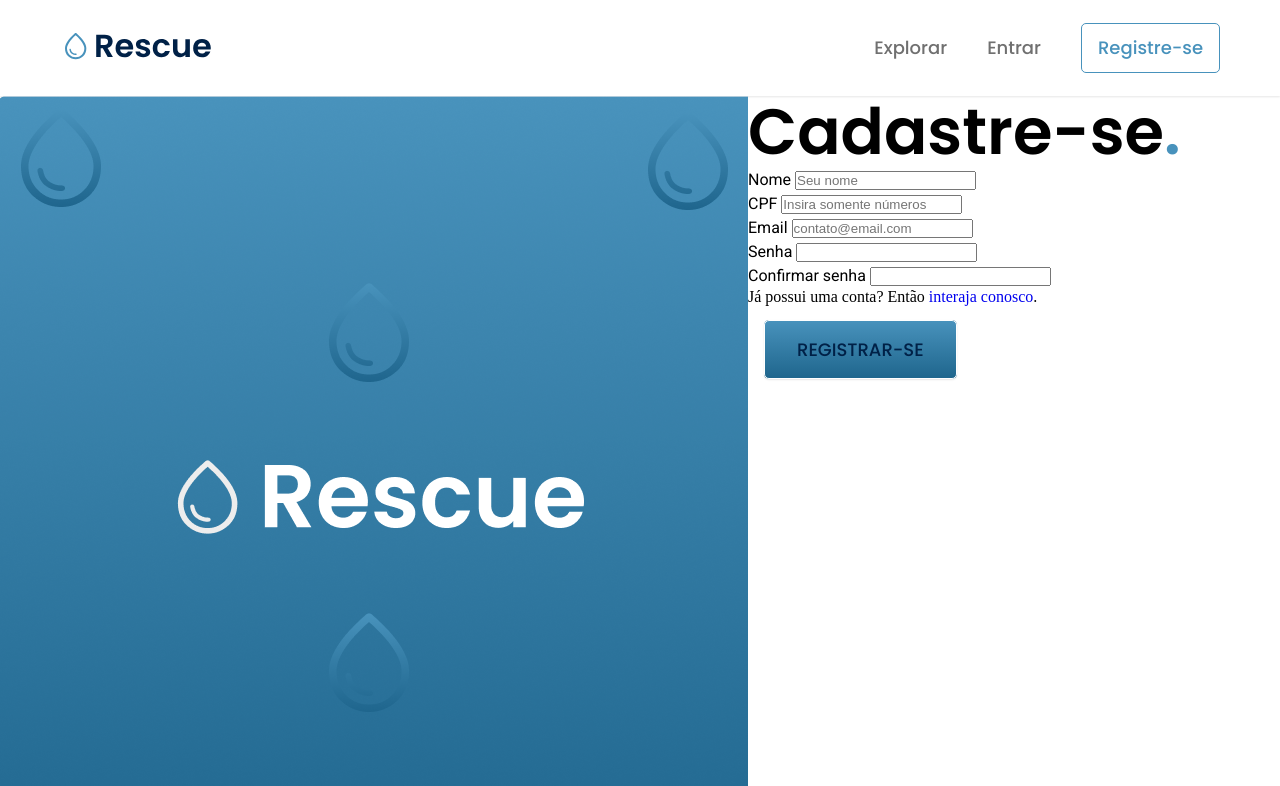
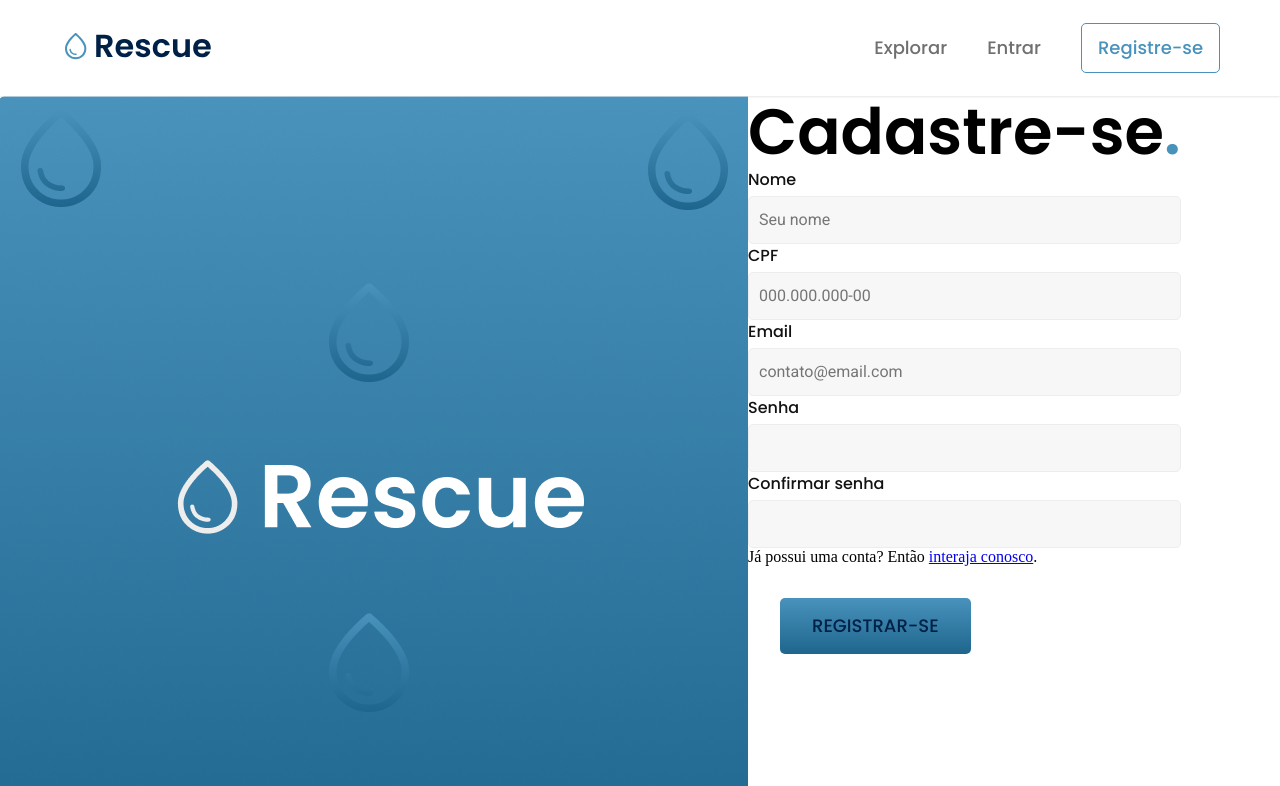
Before and after one commit to i4n-v/Rescue, a Svelte app in the folder front-end/: page /cadastro in a window 1280 px wide. Shown: the top 786 px of the page. Built offline with nearby package versions, Linux system fonts and the light colour scheme.

Commit message:
Cadastro.svelte atualizado
Cadastro.svelte atualizado com os novos componentes.

```diff
--- a/front-end/src/App.svelte
+++ b/front-end/src/App.svelte
@@ -1,7 +1,7 @@
 <script>
   import { Router, Route } from "svelte-routing";
   import { Home, Cadastro } from "./pages";
-  import { Header, Footer, Wrapper } from "./components/";
+  import { Header, Footer, Wrapper, FormInput } from "./components/";
   export let urlRouter = window.location.pathname;
 </script>
 
--- /dev/null
+++ b/front-end/src/components/Buttons/SubmitButton.svelte
@@ -0,0 +1,30 @@
+<script>
+  export let onSubmit = () => {};
+</script>
+
+<button
+  class="submit-button"
+  on:click={(event) => {
+    event.preventDefault();
+    onSubmit();
+  }}
+>
+  <slot />
+</button>
+
+<style>
+  .submit-button {
+    font: var(--poppins-m);
+    color: var(--p05);
+    border-radius: 5px;
+    border: none;
+    background: var(--gdr01);
+    padding: 16px 32px;
+    transition: 0.3s ease-in-out;
+    cursor: pointer;
+  }
+
+  .submit-button:hover {
+    color: var(--w);
+  }
+</style>
--- /dev/null
+++ b/front-end/src/components/FormInput/FormInput.svelte
@@ -0,0 +1,86 @@
+<script>
+  // Atributes
+  export let id = "";
+  export let type = "text";
+  export let placeholder = "";
+  export let className = "";
+  export let disabled = false;
+  export let required = false;
+  export let maxlength = false;
+  export let label = "Label";
+  export let value = null;
+  export let error = null;
+
+  // Events
+  export let setValue = () => {};
+</script>
+
+<div class="field-container">
+  <label class="label-form" for={id}>
+    {label}
+    <span>{required ? "*" : ""}</span>
+  </label>
+  <input
+    {id}
+    name={id}
+    {type}
+    {placeholder}
+    {value}
+    {disabled}
+    {maxlength}
+    class={`field-form ${className}`}
+    on:keypress={({ target }) => setValue(target.value)}
+    on:change={({ target }) => setValue(target.value)}
+    on:blur={({ target }) => setValue(target.value)}
+  />
+  {#if !!error}
+    <p>{error}</p>
+  {/if}
+</div>
+
+<style>
+  .field-container {
+    display: flex;
+    flex-direction: column;
+    gap: 4px;
+  }
+
+  .field-form {
+    min-width: 250px;
+    min-height: 48px;
+    padding: 0px 10px;
+    background: var(--c01);
+    border: 1px solid var(--c02);
+    border-radius: 5px;
+    font: var(--roboto-s);
+    color: var(--c07);
+    transition: 0.3s;
+  }
+
+  .firld-form::placeholder {
+    font: var(--roboto-s);
+    color: var(--c07);
+  }
+
+  .field-form:focus,
+  .field-form:hover {
+    outline: none;
+    border-color: var(--p02);
+    box-shadow: 0px 0px 0px 2px var(--p01);
+  }
+
+  .label-form {
+    font: var(--poppins-s);
+    font-weight: 500;
+    color: var(--c11);
+  }
+
+  .label-form > span {
+    color: var(--v02);
+  }
+
+  .field-container > p {
+    font: var(--roboto-xs);
+    color: var(--v03);
+  }
+</style>
--- a/front-end/src/components/Link/Link.svelte
+++ b/front-end/src/components/Link/Link.svelte
@@ -7,9 +7,3 @@
 <a {href} use:link class={className}>
   <slot />
 </a>
-
-<style>
-  a {
-    text-decoration: none;
-  }
-</style>
--- a/front-end/src/components/index.js
+++ b/front-end/src/components/index.js
@@ -4,7 +4,9 @@ import Wrapper from "./Wrapper/Wrapper.svelte";
 import Link from "./Link/Link.svelte";
 import OutlinedButton from "./Buttons/OutlinedButton.svelte";
 import UnderlineButton from "./Buttons/UnderlineButton.svelte";
+import SubmitButton from "./Buttons/SubmitButton.svelte";
 import Dropdown from "./Dropdown/Dropdown.svelte";
+import FormInput from "./FormInput/FormInput.svelte";
 
 export {
   Header,
@@ -14,4 +16,6 @@ export {
   OutlinedButton,
   UnderlineButton,
   Dropdown,
+  FormInput,
+  SubmitButton,
 }
--- a/front-end/src/pages/Cadastro/Cadastro.svelte
+++ b/front-end/src/pages/Cadastro/Cadastro.svelte
@@ -1,174 +1,188 @@
 <!-- código JavaScript -->
 <script>
-
-import { Link } from "../../components/";
-import Button from "../../components/Buttons/BlueButton.svelte";
+  import { Link, FormInput, SubmitButton } from "../../components/";
+  import { validate, cpfMask, cnpjMask } from "../../scripts/validateForm";
 
 
-  // a variável irá guardar as informações preenchidas no form pelo usuário
-  let newUser = {
-    nome: '',
-    cpf: '',
-    email: '',
-    pwd: '',
-    confPwd: ''
-  };
-
-  // caso ocorra erros, os objetos dessa variável serão preenchidas e,
-  // consequentemente, irá alertar ao usuário sobre o erro
-  let erros = {
-    nome: '',
-    cpf: '',
-    email: '',
-    pwd: '',
-    confPwd: ''
-  };
-  let validar = false;
-
-  function submit() {
-    validar = true;
-
-    // se uma das checagens falhar, a validação será cancelada e
-    // uma mensagem de erro será emitida
-
-    // nome
-    let nomeSplit = newUser.nome.split("");
-    let nomeEspacamento = false;
-    nomeSplit.forEach(function (nome) {
-      if(nome === " ") {
-        nomeEspacamento = true;
+  let nome = {
+    value: "",
+    error: null
   }
-    })
-
-    if (newUser.nome.trim().length < 1) {
-      validar = false;
-      erros.nome = 'Insira seu nome.'
-    } else if (nomeEspacamento == false) {
-      validar = false;
-      erros.nome = 'Insira seu nome e sobrenome.'
-    } else if (newUser.nome.trim().length < 5) {
-      validar = false;
-      erros.nome = 'Caracteres insuficientes.'
-    } else {
-      erros.nome = ''
+  let cpf = {
+    value: "",
+    error: null
   }
-    // cpf
-    if (newUser.cpf.trim().length < 1) {
-      validar = false;
-      erros.cpf = 'Insira seu CPF.'
-    } else if (newUser.cpf.trim().length != 11) {
-      validar = false;
-      erros.cpf = 'Insira um CPF válido de 11(onze) dígitos.'
-    } else {
-      erros.cpf = ''
+  let email = {
+    value: "",
+    error: null
   }
-    // email
-    if (newUser.email.trim().length < 1) {
-      validar = false;
-      erros.email = 'Insira seu Email.'
-    } else {
-      erros.email = ''
+  let senha = {
+    value: "",
+    error: null
   }
-    // pwd
-    if (newUser.pwd.trim().length < 1) {
-      validar = false;
-      erros.pwd = 'Insira sua senha.'
-    } else if (newUser.pwd.length < 8) {
-      validar = false;
-      erros.pwd = 'A senha deve conter pelo menos 8 dígitos.'
-    } else {
-      erros.pwd = ''
-    }
-    // confPwd
-    if (newUser.pwd != newUser.confPwd) {
-      validar = false;
-      erros.confPwd = 'As senhas não batem.'
-    } else {
-      erros.confPwd = ''
+  let confSenha = {
+    value: "",
+    error: null
   }
 
-    // validar e criar cadastro
-    if (validar) {
-      console.log(newUser);
+  let newUser = {
+    nome: {
+      value: "",
+      error: null
+    },
+    cpf: {
+      value: "",
+      error: null
+    },
+    email: {
+      value: "",
+      error: null
+    },
+    senha: {
+      value: "",
+      error: null
+    },
+    confSenha: {
+      value: "",
+      error: null
     }
   }
 
 
+  function handleSubmit() {
+    if(
+      validate(newUser.nome.value, "nome").valide &&
+      validate(newUser.cpf.value, "cpf").valide &&
+      validate(newUser.email.value, "email").valide &&
+      validate(newUser.senha.value, "password").valide &&
+      newUser.senha.value === newUser.confSenha.value
+      ){
+
+        console.log(
+          newUser.nome.value,
+          newUser.cpf.value,
+          newUser.email.value,
+          newUser.senha.value
+          );
+    }
+  }
 </script>
-
 
 <!-- código HTML -->
 <main>
   <div class="img-container">
-    <img src="/src/assets/img/aside-logo.png" alt="Logo da Rescue">
+    <img src="/src/assets/img/aside-logo.png" alt="Logo da Rescue" />
   </div>
 
   <div class="form-container">
     <h1 class="titulo">Cadastre-se<span class="dot">.</span></h1>
 
-    <!-- Lista do formulário -->
-
     <form>
       <div class="form-field">
-        <label for="nome">Nome</label>
-        <input type="text" id="nome" placeholder="Seu nome" autocomplete="off" bind:value={newUser.nome}>
-        <div class="error">{ erros.nome }</div>
+        <FormInput
+          id="nome"
+          type="text"
+          label="Nome"
+          placeholder="Seu nome"
+          value={newUser.nome.value}
+          error={newUser.nome.error}
+          setValue={(value) => {
+            newUser.nome = {
+              value: value,
+              error: validate(value, "nome").describe
+            };
+          }}
+        />
       </div>
       <div class="form-field">
-        <label for="cpf">CPF</label>
-        <input type="text" id="cpf" placeholder="Insira somente números" autocomplete="off" bind:value={newUser.cpf}>
-        <div class="error">{ erros.cpf }</div>
+        <FormInput
+          id="cpf"
+          type="text"
+          label="CPF"
+          placeholder="000.000.000-00"
+          maxlength="14"
+          value={newUser.cpf.value}
+          error={newUser.cpf.error}
+          setValue={(value) => {
+            newUser.cpf = {
+              value: cpfMask(value),
+              error: validate(value, "cpf").describe
+            };
+          }}
+        />
       </div>
       <div class="form-field">
-        <label for="email">Email</label>
-        <input type="email" id="email" placeholder="contato@email.com" autocomplete="off" bind:value={newUser.email}>
-        <div class="error">{ erros.email }</div>
+        <FormInput
+          id="email"
+          type="text"
+          label="Email"
+          placeholder="contato@email.com"
+          value={newUser.email.value}
+          error={newUser.email.error}
+          setValue={(value) => {
+            newUser.email = {
+              value: value,
+              error: validate(value, "email").describe
+            };
+          }}
+        />
       </div>
       <div class="form-field">
-        <label for="senha">Senha</label>
-        <input type="password" id="senha" autocomplete="off" bind:value={newUser.pwd}>
-        <div class="error">{ erros.pwd }</div>
+        <FormInput
+          id="senha"
+          type="password"
+          label="Senha"
+          value={newUser.senha.value}
+          error={newUser.senha.error}
+          setValue={(value) => {
+            newUser.senha = {
+              value: value,
+              error: validate(value, "password").describe
+            };
+          }}
+        />
       </div>
       <div class="form-field">
-        <label for="confSenha">Confirmar senha</label>
-        <input type="password" id="confSenha" autocomplete="off" bind:value={newUser.confPwd}>
-        <div class="error">{ erros.confPwd }</div>
+        <FormInput
+          id="confSenha"
+          type="password"
+          label="Confirmar senha"
+          value={newUser.confSenha.value}
+          error={newUser.confSenha.error}
+          setValue={(value) => {
+            newUser.confSenha = {
+              value: value,
+              error: validate(value, "password").describe
+            };
+          }}
+        />
       </div>
-      <p>Já possui uma conta? Então <Link href="/login">interaja conosco</Link>.</p>
-    <div class="botao" on:click={submit}>
-      <Button>REGISTRAR-SE</Button>
+      <p>
+        Já possui uma conta? Então <Link href="/login">interaja conosco</Link>.
+      </p>
+      <div class="botao">
+        <SubmitButton
+          onSubmit={handleSubmit}
+        >
+          REGISTRAR-SE
+        </SubmitButton>
       </div>
     </form>
-
   </div>
-
 </main>
-
-
 
 <!-- código CSS -->
 <style>
-
   main {
     display: flex;
-    flex-direction: row;
-    height: 100%;
-    margin: 0;
-  }
-  label {
-    font: var(--roboto-s);
   }
   .titulo {
     font: var(--poppins-xxl);
   }
   .dot {
-    color: #4892BC;
+    color: #4892bc;
   }
   .botao {
-    margin-top: 2rem;
-  }
-  .error{
-    font: var(--roboto-xs);
-    color: #C65454;
+    margin: 2rem;
   }
 </style>
--- /dev/null
+++ b/front-end/src/scripts/validateForm.js
@@ -0,0 +1,85 @@
+function cpfMask(cpf) {
+  const splitedCpf = cpf.replace(/\W/g, "").split("");
+  let formatedCpf = "";
+
+  splitedCpf.forEach((num, index) => {
+    if (index === 3 || index === 6) {
+      formatedCpf += "." + num;
+    } else if (index === 9) {
+      formatedCpf += "-" + num;
+    } else {
+      formatedCpf += num;
+    }
+  });
+
+  return formatedCpf;
+}
+
+function cnpjMask(cnpj) {
+  const splitedCnpj = cnpj.replace(/\W/g, "").split("");
+  let formatedCnpj = "";
+
+  splitedCnpj.forEach((num, index) => {
+    if (index === 2 || index === 5) {
+      formatedCnpj += "." + num;
+    } else if (index === 8) {
+      formatedCnpj += "/" + num;
+    } else if (index === 12) {
+      formatedCnpj += "-" + num;
+    } else {
+      formatedCnpj += num;
+    }
+  });
+
+  return formatedCnpj;
+}
+
+const validate = (value, type) => {
+  const types = {
+    email: {
+      regex: /^(([^<>()[\]\\.,;:\s@"]+(\.[^<>()[\]\\.,;:\s@"]+)*)|(".+"))@((\[[0-9]{1,3}\.[0-9]{1,3}\.[0-9]{1,3}\.[0-9]{1,3}\])|(([a-zA-Z\-0-9]+\.)+[a-zA-Z]{2,}))$/,
+      message: 'Preencha um email válido',
+    },
+    password: {
+      regex: /^(?=.*\d)(?=.*[a-z])(?=.*[A-Z])[0-9a-zA-Z]{8,}$/,
+      message:
+        'A senha precisa ter 1 caracter maíusculo, 1 minúsculo e 1 digito. Com no mínimo 8 caracteres.',
+    },
+    number: {
+      regex: /^\d+$/,
+      message: 'Utilize números apenas.',
+    },
+    cpf: {
+      regex: /^[0-9]{3}.?[0-9]{3}.?[0-9]{3}-?[0-9]{2}/,
+      message: 'CPF inválido.',
+    },
+    cnpj: {
+      regex: /^\d{2}\.\d{3}\.\d{3}\/\d{4}\-\d{2}$/,
+      message: 'CNPJ inválido.',
+    }
+  };
+
+  if (type === false) return true;
+  if (value.length === 0) {
+    return {
+      valide: false,
+      describe: 'Preencha um valor.'
+    };
+  } else if (types[type] && !types[type].regex.test(value)) {
+    return {
+      valide: false,
+      describe: types[type].message
+    };
+  } else {
+    return {
+      valide: true,
+      describe: null,
+    };
+  }
+}
+
+export {
+  validate,
+  cpfMask,
+  cnpjMask,
+}
```
Also changed, not shown: front-end/src/pages/Home/Home.svelte (+18 -4 lines). Lines whose indentation alone changed are shown as unchanged.
